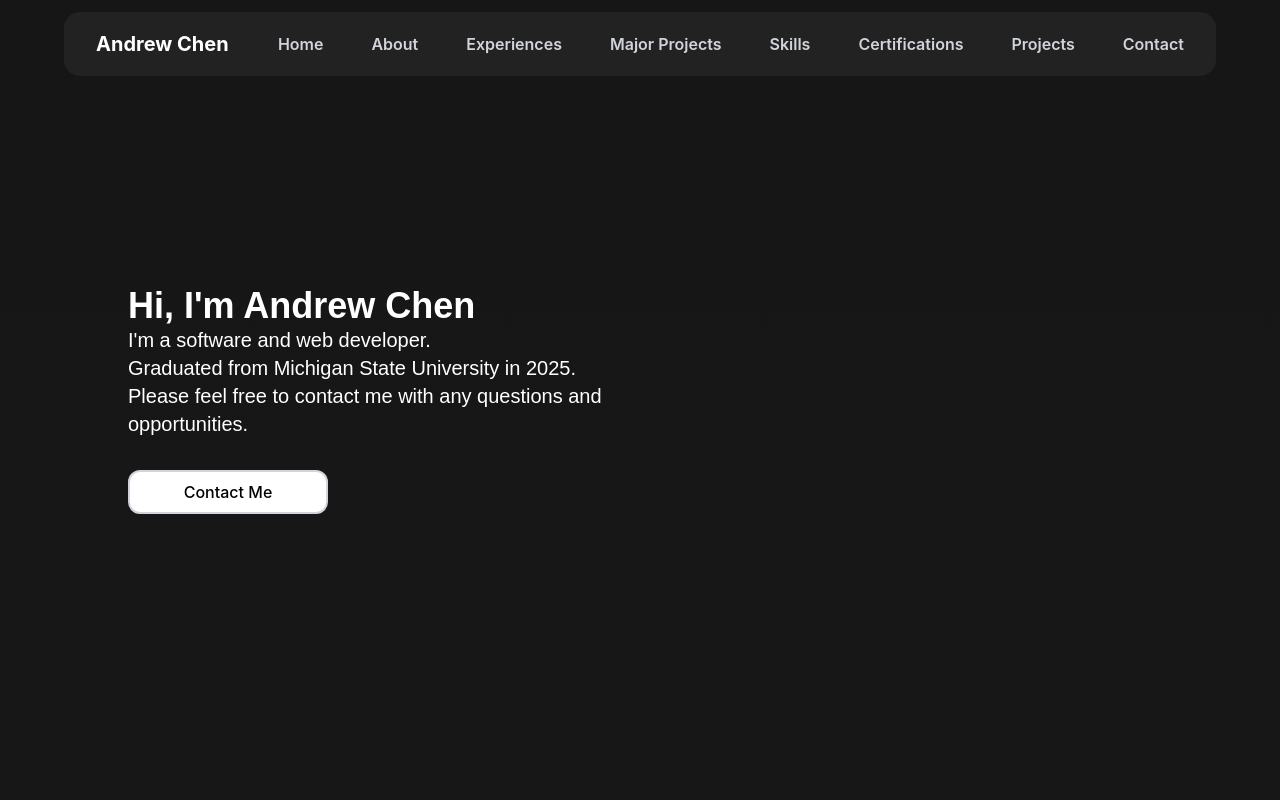
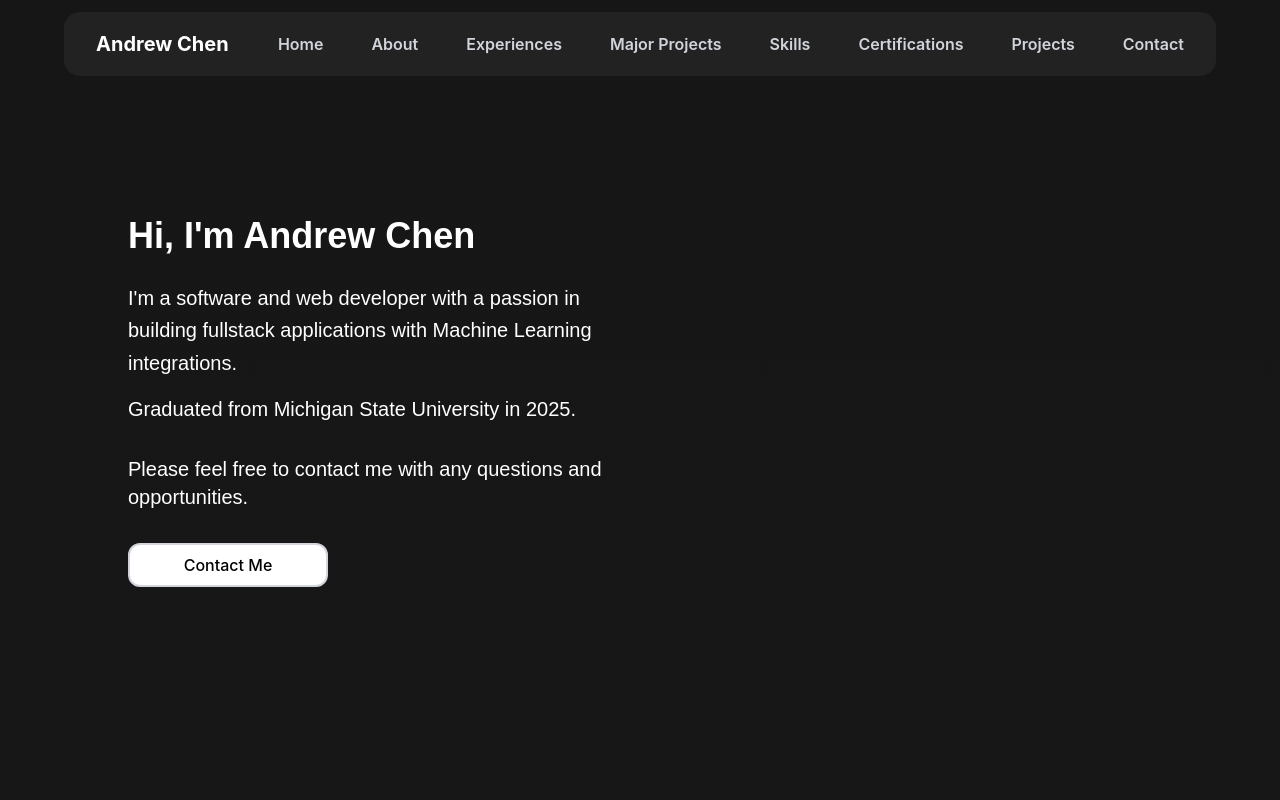
Before and after one commit to achen1076/profile, a React (Create React App) app: page / in a window 1280 px wide. Shown: the top 800 px of the page. Built offline with nearby package versions, Linux system fonts and the light colour scheme.

Commit message:
update marketminute

```diff
--- a/src/components/sections/HomeSection.tsx
+++ b/src/components/sections/HomeSection.tsx
@@ -10,26 +10,33 @@ export default function HomeSection() {
         style={{ height: `calc(100 * var(--vh))` }}
         id="home"
       >
-        <div className="w-[40%] text-left ml-[10%]">
-          <Label size="4xl" bold={true}>
+        <div className="w-[40%] text-left ml-[10%] space-y-6">
+          {/* Main heading */}
+          <div className="space-y-2">
+            <Label size="4xl" bold={true} className="leading-tight">
               Hi, I'm Andrew Chen
             </Label>
-          <Label size="xl">I'm a software and web developer.</Label>
+          </div>
+
+          {/* Introduction */}
+          <div className="space-y-4">
+            <Label size="xl" className=" leading-relaxed">
+              I'm a software and web developer with a passion in building
+              fullstack applications with Machine Learning integrations.
+            </Label>
+
             <Label size="xl">
               Graduated from Michigan State University in 2025.
             </Label>
+          </div>
+
+          <div className="space-y-4 pt-2">
             <Label size="xl">
-            Please feel free to contact me with any questions and opportunities.
+              Please feel free to contact me with any questions and
+              opportunities.
             </Label>
-          <div className="flex space-x-8 mt-8">
-            {/* <Button
-              onClick={() => {
-                window.location.href = "#about.tsx";
-              }}
-              className="min-w-[200px]"
-            >
-              More About Me
-            </Button> */}
+
+            <div className="flex space-x-8 pt-4">
               <Button
                 onClick={() => {
                   const contactSection = document.querySelector("#contact");
@@ -43,6 +50,7 @@ export default function HomeSection() {
               </Button>
             </div>
           </div>
+        </div>
         <div className="w-[40%] flex items-center ml-[10%]">
           {/* <img src="./profile.png" alt="profile image" /> */}
         </div>
--- a/src/components/sections/MajorProjectsSection.tsx
+++ b/src/components/sections/MajorProjectsSection.tsx
@@ -10,22 +10,25 @@ export default function MajorProjectsSection() {
   const marketMinuteProject = {
     title: "MarketMinute",
     description: `Full-stack financial intelligence platform implementing institutional-grade ML
-    trading strategies with serverless AWS infrastructure. Architected an ensemble model combining
-    gradient boosting (LightGBM, XGBoost), deep learning (LSTM), and transformer architectures for
-    multiclass movement prediction. Developed an autonomous Sentinel AI agent using multi-stage
-    analysis pipeline with anomaly detection, market regime classification, and LangChain-powered
-    structured narrative generation. Implemented infrastructure-as-code using Terraform for
-    reproducible deployments with AWS Lambda orchestration and SageMaker inference endpoints.`,
+    trading strategies with serverless AWS infrastructure. Features an AI Chat Agent with Model Context
+    Protocol (MCP) integration exposing 20+ tools for conversational market intelligence. Architected
+    an ensemble model combining gradient boosting (LightGBM, XGBoost), deep learning (LSTM), and
+    transformer architectures for multiclass movement prediction. Developed an autonomous Sentinel AI
+    agent using multi-stage analysis pipeline with anomaly detection, market regime classification,
+    and LangChain-powered structured narrative generation. Implemented infrastructure-as-code using
+    Terraform for reproducible deployments with AWS Lambda orchestration and SageMaker inference endpoints.`,
     githubUrl: "https://github.com/achen1076/MarketMinute",
     liveUrl: "https://market-minute.vercel.app",
     featured: true,
     keyFeatures: [
+      "AI Chat Interface with conversational agent for natural language market queries",
+      "Model Context Protocol (MCP) with 20+ tools for market, user, and analysis data access",
       "Ensemble ML classifier with Optuna optimization and walk-forward validation",
+      "Model Quality Tiers with Sharpe ratio and Profit Factor classification",
       "Multi-stage Sentinel AI agent with signal and volatility detection and LangChain integration",
+      "Lambda Agent serverless orchestrator with automatic type coercion",
       "Serverless ML inference using AWS Lambda + SageMaker endpoints",
-      "Dynamic volatility-adjusted labeling with triple-barrier method",
       "Infrastructure-as-code deployment with Terraform and Docker",
-      "EventBridge-triggered automated daily prediction pipeline",
     ],
     techStack: {
       Frontend: [
@@ -39,6 +42,7 @@ export default function MajorProjectsSection() {
         "Python",
         "LangChain",
         "OpenAI",
+        "Model Context Protocol (MCP)",
         "NextAuth.js",
       ],
       Database: ["PostgreSQL", "Prisma"],
@@ -51,16 +55,34 @@ export default function MajorProjectsSection() {
         "Terraform",
         "Docker",
       ],
-      MachineLearning: [
+      "Machine Learning": [
         "LightGBM",
         "XGBoost",
         "LSTM",
         "Optuna",
         "TensorFlow/PyTorch Hybrid",
-        "Labeling and Feature Engineering",
+        "Bayesian Updating",
+        "Labeling",
       ],
     },
     technicalHighlights: [
+      {
+        title: "AI Chat Agent & MCP Integration",
+        description: `Built a conversational AI interface at /chat enabling natural language market
+        queries. Implemented Model Context Protocol (MCP) with 20+ specialized tools spanning market
+        data (quotes, movers, summaries), user management (watchlists, alerts), QuantLab signals
+        (model quality, top signals), Sentinel reports, news/events, and sentiment analysis. Features
+        automatic type coercion for tool arguments and a serverless Lambda Agent orchestrator for
+        efficient request handling.`,
+      },
+      {
+        title: "Model Quality Tiers & Classification",
+        description: `Developed a comprehensive quality classification system for ML models using
+        quantitative metrics. Models are tiered as Best (🏆) with Sharpe >3 and Profit Factor >2,
+        Excellent (✓) for good metrics recommended for trading, Good for marginal performance, and
+        Low Quality (⚠) for underperforming models not recommended. This enables users to quickly
+        identify reliable signals and make informed trading decisions.`,
+      },
       {
         title: "Quantitative Model Architecture",
         description: `Designed a production-grade multi-model forecasting system integrating LightGBM,
```
Lines whose indentation alone changed are shown as unchanged.
